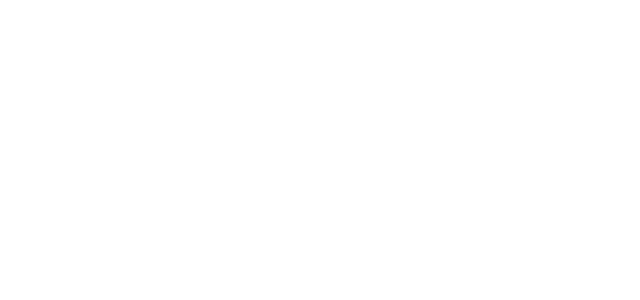
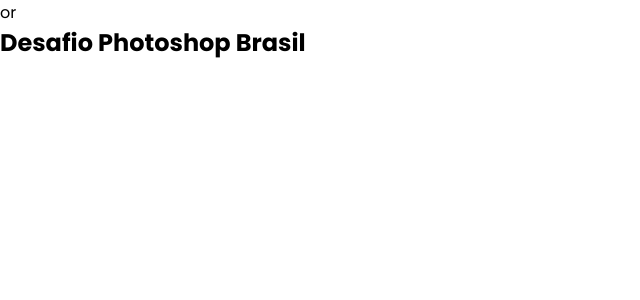
Before and after one commit to LuizPauloJRM/DesafioPhotoshopBrasil, an Angular app in the folder Desafios_Photoshop_Brasil/: page /login in a window 1280 px wide. Before the commit this address led to /. Shown: the top 300 px of the page, without its empty margins (0-640 px from the left). Built offline with nearby package versions, Linux system fonts and the light colour scheme.

Commit message:
feat: criando estrutura inicial login

```diff
--- /dev/null
+++ b/Desafios_Photoshop_Brasil/src/app/components/default-login-layout/default-login-layout.component.html
@@ -0,0 +1,21 @@
+<main>
+  <section>
+  <!--Formulário login-->
+    <!--Logo,titulo , formulario , botoes login now e sigup now-->
+   <!-- </img>-->
+
+    <h2></h2>
+
+    <!--Login e criar conta botões -->
+    <!--<buttton></buttton>-->
+    <div>
+      <span>or</span>
+    </div>
+    <!--<buttton></buttton>-->
+  </section>
+  <section>
+
+    <h1>Desafio Photoshop Brasil</h1>
+    <!--</img>-->
+  </section>
+</main>
--- /dev/null
+++ b/Desafios_Photoshop_Brasil/src/app/pages/login/login.component.html
@@ -0,0 +1 @@
+<app-default-login-layout></app-default-login-layout>
```
Also changed, not shown: Desafios_Photoshop_Brasil/src/app/components/app.routes.ts (+6 -1 lines), Desafios_Photoshop_Brasil/src/app/components/default-login-layout/default-login-layout.component.ts (added, +12 -0 lines), Desafios_Photoshop_Brasil/src/app/pages/login/login.component.ts (added, +13 -0 lines), Desafios_Photoshop_Brasil/src/app/components/default-login-layout/default-login-layout.component.scss (added), Desafios_Photoshop_Brasil/src/app/pages/login/login.component.scss (added), 2 other files (tests, documents, lock files or other folders).
